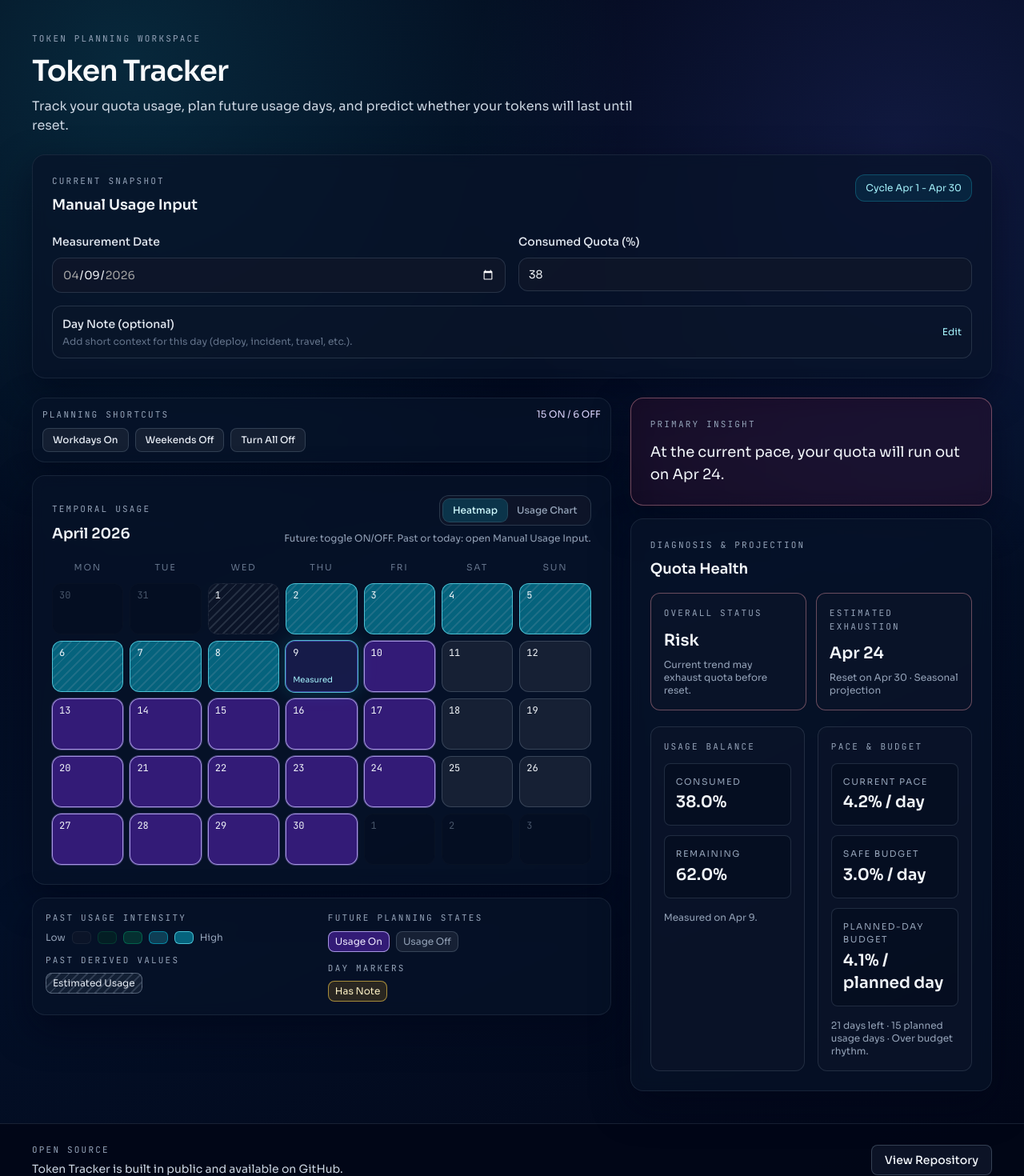
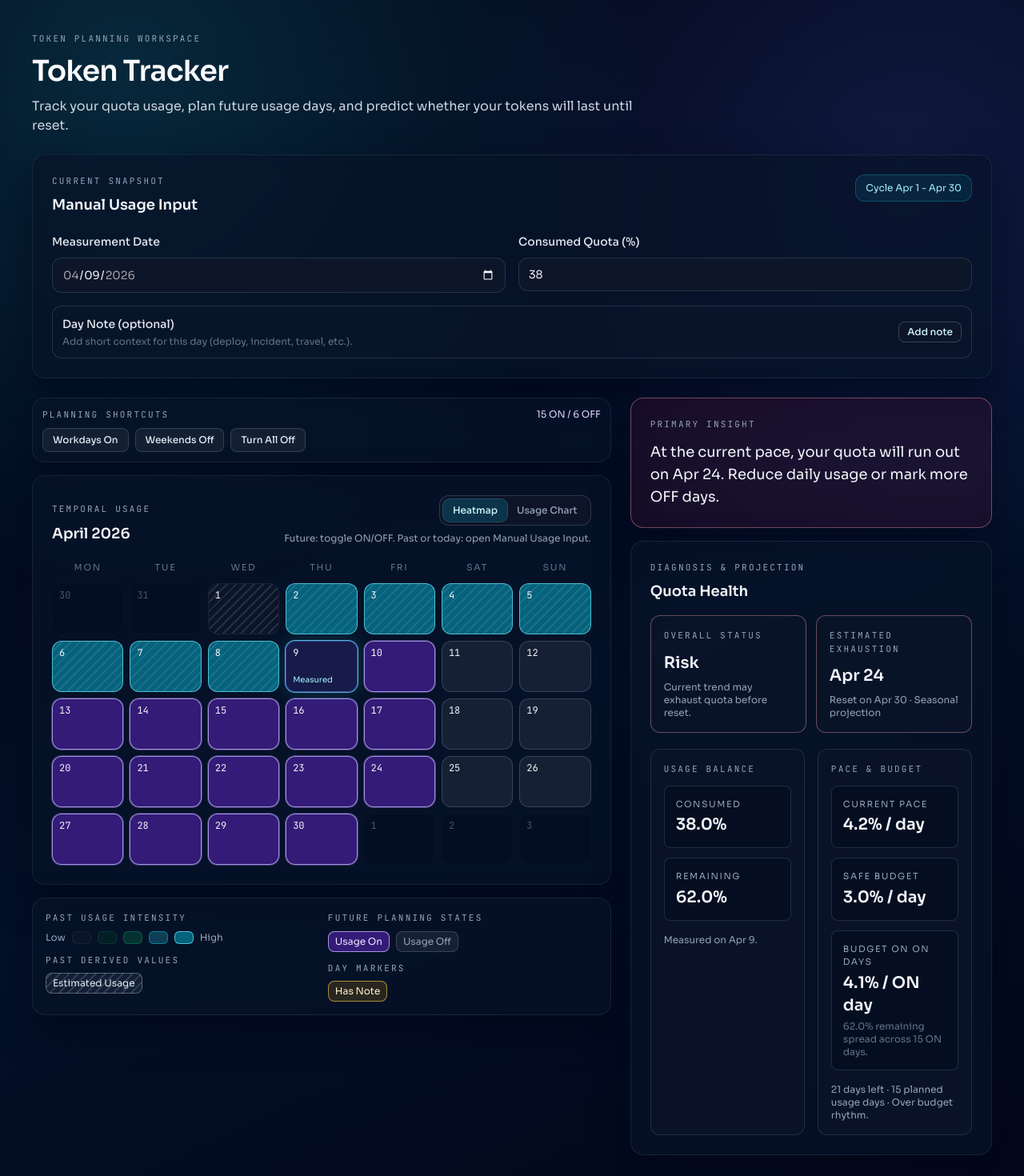
Before and after one commit to teles/token-tracker, a Vue app: page / in a window 1280 px wide. Shown: the top 1470 px of the page at 80% size. Built offline with nearby package versions, Linux system fonts and the light colour scheme.

Commit message:
feat(ux): clarify budget guidance and preserve weekend plans

```diff
--- a/src/components/DiagnosticsGrid.vue
+++ b/src/components/DiagnosticsGrid.vue
@@ -49,8 +49,9 @@
           </div>
 
           <div class="rounded-lg border border-slate-700/60 bg-slate-950/35 p-3.5">
-            <p class="text-[11px] uppercase tracking-[0.14em] text-slate-400">Planned-day budget</p>
+            <p class="text-[11px] uppercase tracking-[0.14em] text-slate-400">Budget on ON days</p>
             <p class="mt-1 text-xl font-semibold text-slate-100">{{ plannedDayBudgetValue }}</p>
+            <p class="mt-1 text-xs text-slate-500">{{ plannedDayBudgetHint }}</p>
           </div>
         </div>
 
@@ -108,9 +109,17 @@ const projectionHint = computed(
 
 const plannedDayBudgetValue = computed(() =>
   props.summary.safeDailyBudgetPlannedDays > 0
-    ? `${formatPercent(props.summary.safeDailyBudgetPlannedDays)} / planned day`
+    ? `${formatPercent(props.summary.safeDailyBudgetPlannedDays)} / ON day`
     : 'N/A'
 );
+
+const plannedDayBudgetHint = computed(() => {
+  if (props.summary.plannedUsageDays <= 0) {
+    return 'No ON days planned in the remaining cycle.';
+  }
+
+  return `${formatPercent(props.summary.remainingPercent)} remaining spread across ${props.summary.plannedUsageDays} ON days.`;
+});
 
 const projectionToneByStatus: Record<SafetyStatus, 'neutral' | 'risk'> = {
   safe: 'neutral',
--- a/src/components/UsageInputCard.vue
+++ b/src/components/UsageInputCard.vue
@@ -58,7 +58,11 @@
             {{ dayNotePreview || 'Add short context for this day (deploy, incident, travel, etc.).' }}
           </p>
         </div>
-        <span class="text-xs text-cyan-200">{{ isDayNoteOpen ? 'Hide' : 'Edit' }}</span>
+        <span
+          class="inline-flex items-center rounded-lg border border-slate-600/70 bg-slate-900/80 px-2.5 py-1 text-xs font-medium text-cyan-100"
+        >
+          {{ dayNoteActionLabel }}
+        </span>
       </button>
 
       <div v-if="isDayNoteOpen" class="mt-3 space-y-2">
@@ -111,6 +115,13 @@ const measurementDateInputRef = ref<HTMLInputElement | null>(null);
 const consumedPercentInputRef = ref<HTMLInputElement | null>(null);
 const isDayNoteOpen = ref(false);
 const dayNotePreview = computed(() => props.dayNoteInput.trim());
+const dayNoteActionLabel = computed(() => {
+  if (isDayNoteOpen.value) {
+    return 'Close note field';
+  }
+
+  return dayNotePreview.value ? 'Open note field' : 'Add note';
+});
 
 watch(
   () => props.errors.dayNote,
--- a/src/composables/useTokenTrackerState.ts
+++ b/src/composables/useTokenTrackerState.ts
@@ -334,10 +334,10 @@ export function useTokenTrackerState() {
     if (shortcut === 'workdays') {
       for (const date of futureDates) {
         if (isWeekend(date)) {
-          delete planning[date];
-        } else {
-          planning[date] = 'on';
+          continue;
         }
+
+        planning[date] = 'on';
       }
 
       return;
--- a/src/domain/insight.ts
+++ b/src/domain/insight.ts
@@ -4,16 +4,16 @@ import { formatPercent } from '@/utils/format';
 
 export function buildPrimaryInsight(summary: Omit<DiagnosticSummary, 'insightMessage'>): string {
   if (summary.safetyStatus === 'risk' && summary.estimatedExhaustionDate) {
-    return `At the current pace, your quota will run out on ${toShortDateLabel(summary.estimatedExhaustionDate)}.`;
+    return `At the current pace, your quota will run out on ${toShortDateLabel(summary.estimatedExhaustionDate)}. Reduce daily usage or mark more OFF days.`;
   }
 
   if (summary.planningSummary.plannedUsageDays > 0 && summary.safeDailyBudgetPlannedDays > 0) {
-    return `To reach reset safely, keep usage under ${formatPercent(summary.safeDailyBudgetPlannedDays)} on each planned day.`;
+    return `To reach reset safely, keep usage under ${formatPercent(summary.safeDailyBudgetPlannedDays)} on each ON day and keep your OFF-day plan.`;
   }
 
   if (summary.planningSummary.plannedOffDays > 0) {
-    return 'Planned off-days increase your safe budget for active days.';
+    return 'Use OFF days to increase budget headroom for active days.';
   }
 
-  return `You are ${summary.safetyStatus === 'safe' ? 'on track' : 'close to your limit'} to reach reset on ${toShortDateLabel(summary.resetDate)}.`;
+  return `You are ${summary.safetyStatus === 'safe' ? 'on track' : 'close to your limit'} to reach reset on ${toShortDateLabel(summary.resetDate)}. Keep pace under the safe daily budget.`;
 }
--- a/src/use-cases/buildCalendarModel.ts
+++ b/src/use-cases/buildCalendarModel.ts
@@ -60,7 +60,7 @@ export function buildCalendarModel(input: BuildCalendarModelInput): CalendarDayM
     const isPast = inCycle && isBefore(date, snapshot.measurementDate);
     const isFuture = inCycle && isBefore(snapshot.measurementDate, date);
     const hasManualMeasurement = Number.isFinite(usageHistory[date]);
-    const hasEstimatedUsage = inCycle && !isFuture && !hasManualMeasurement;
+    const hasEstimatedUsage = isPast && !hasManualMeasurement;
 
     return {
       date,
```
Also changed, not shown: 1 other file (tests, documents, lock files or other folders).
